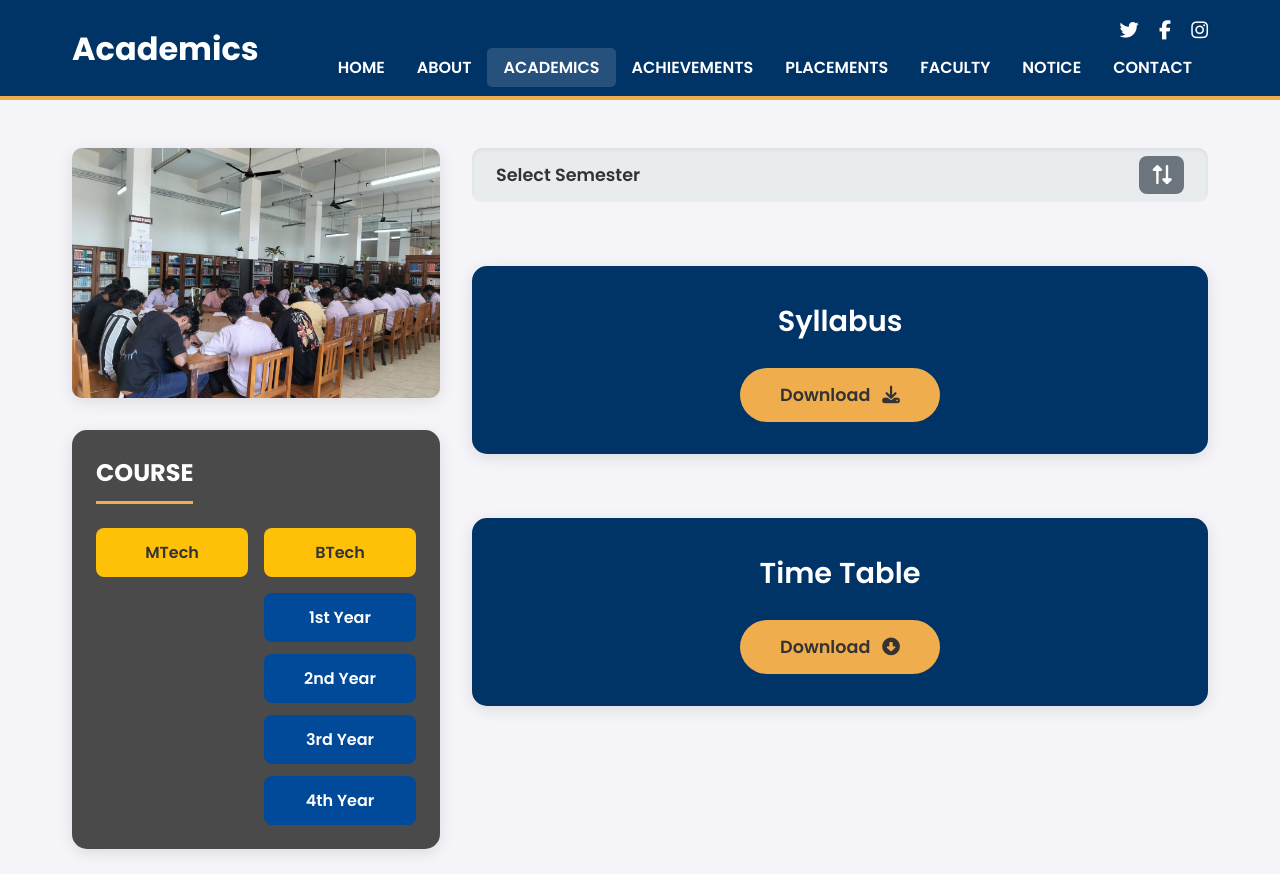
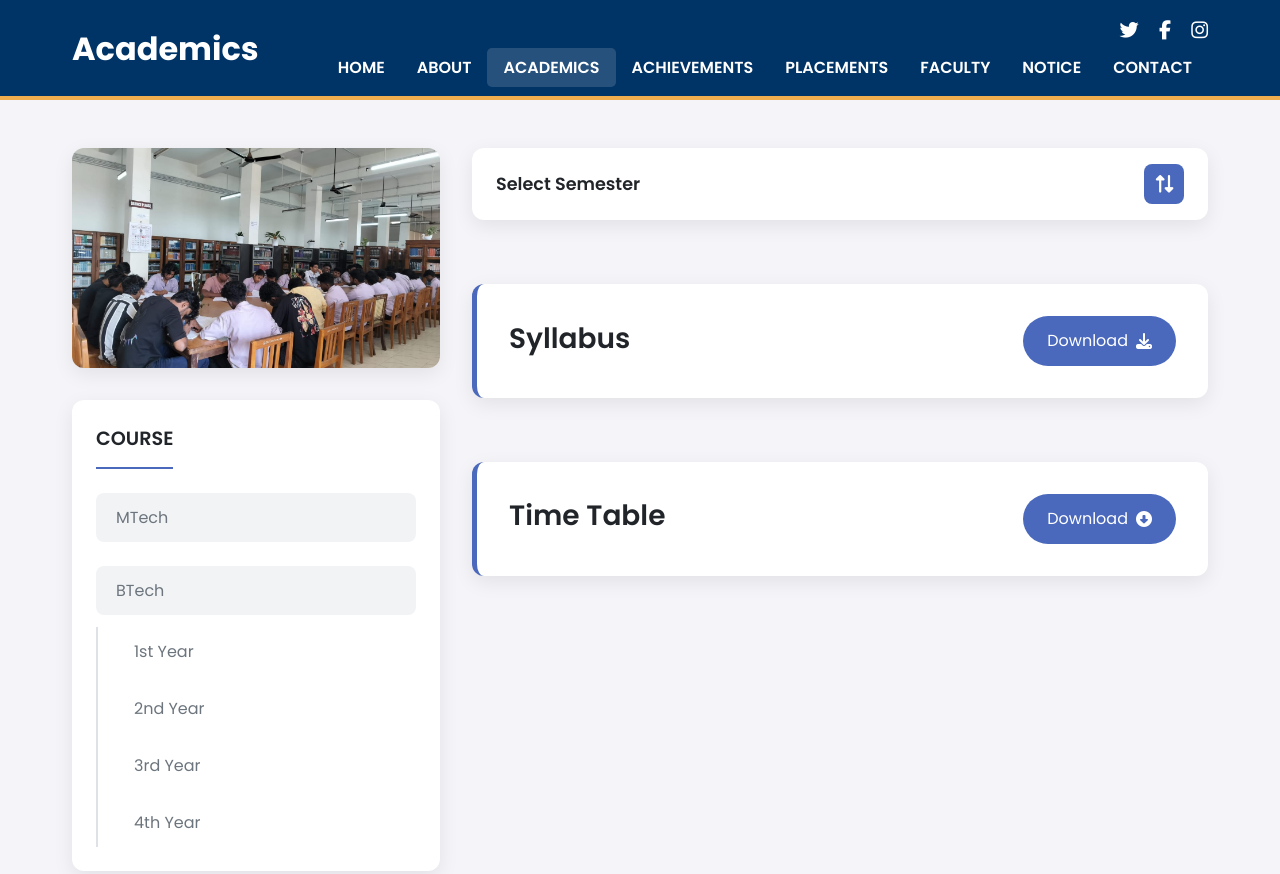
Before and after one commit to Adhithi-santhosh/dept_IT, a plain HTML site: page academics.html in a window 1280 px wide. Shown: the top 874 px of the page. Drawn offline with Linux system fonts and the light colour scheme.

Commit message:
fix:somes fixes in academic page

```diff
--- a/css/styles.css
+++ b/css/styles.css
@@ -11,7 +11,6 @@
    9.  NOTICE PAGE
    10. ACHIEVEMENTS PAGE
    11. CONTACT PAGE
-   12. RESPONSIVE DESIGN
 =================================================== */
 
 /* ===========================================
@@ -389,157 +388,210 @@ main {
     box-shadow: 0 2px 8px rgba(0, 0, 0, 0.2);
 }
 /* ===========================================
-   6. ACADEMICS PAGE
+   6. ACADEMICS PAGE (Modern Redesign)
 =========================================== */
+
+/* -- Color Palette for this Section -- */
+:root {
+    --academic-bg: #f8f9fa; /* Light gray page background */
+    --academic-card-bg: #ffffff; /* White for cards */
+    --academic-primary-text: #212529; /* Dark gray for text */
+    --academic-secondary-text: #6c757d; /* Lighter gray for secondary info */
+    --academic-accent: #4a69bd; /* A professional slate blue */
+    --academic-accent-dark: #3c5aa6; /* Darker blue for hover states */
+    --academic-border: #dee2e6; /* Light border color */
+    --academic-shadow: 0 6px 20px rgba(0, 0, 0, 0.08); /* Softer shadow */
+}
+
+/* -- Left Column Styling -- */
 .academics-left-image {
     width: 100%;
-    height: 250px;
+    height: 220px; /* Adjusted height for better proportion */
     object-fit: cover;
-    border-radius: 10px;
+    border-radius: 12px; /* Softer radius */
     display: block;
-    box-shadow: 0 4px 15px rgba(0, 0, 0, 0.1);
+    box-shadow: var(--academic-shadow);
     margin-bottom: 2rem;
 }
 
 .course-selector {
-    background-color: #4a4a4a;
+    background-color: var(--academic-card-bg);
     padding: 1.5rem;
-    border-radius: 15px;
-    box-shadow: 0 4px 15px rgba(0, 0, 0, 0.1);
+    border-radius: 12px;
+    box-shadow: var(--academic-shadow);
 }
 
 .course-selector h2 {
-    color: #fff;
-    font-weight: 700;
-    padding-bottom: 0.5rem;
+    color: var(--academic-primary-text);
+    font-weight: 600;
+    font-size: 1.2rem;
+    padding-bottom: 0.75rem;
     margin-bottom: 1.5rem;
-    border-bottom: 3px solid #f0ad4e;
+    border-bottom: 2px solid var(--academic-accent);
     display: inline-block;
 }
 
 .course-grid {
     display: flex;
-    gap: 1rem;
+    flex-direction: column; /* Stack course types vertically */
+    gap: 1.5rem;
 }
 
 .course-main {
     flex: 1;
     display: flex;
     flex-direction: column;
-    align-items: center;
+    align-items: flex-start; /* Left-align buttons */
 }
 
 .course-btn,
 .year-btn {
     border: none;
-    padding: 0.75rem 1rem;
+    padding: 0.75rem 1.25rem;
     width: 100%;
     border-radius: 8px;
     font-size: 1rem;
-    font-weight: 600;
+    font-weight: 500;
     cursor: pointer;
-    transition: transform 0.2s ease, box-shadow 0.2s ease;
+    transition: all 0.3s ease;
     font-family: 'Poppins', sans-serif;
+    text-align: left;
 }
 
-.course-btn:hover,
-.year-btn:hover {
-    transform: translateY(-3px);
-    box-shadow: 0 4px 10px rgba(0, 0, 0, 0.2);
+/* Style for non-active course buttons */
+.course-btn {
+    background-color: #f1f3f5;
+    color: var(--academic-secondary-text);
 }
 
-.course-btn {
-    background-color: #ffc107;
-    color: #333;
+/* Style for the currently active course button */
+.course-btn.active {
+    background-color: var(--academic-accent);
+    color: #fff;
+    box-shadow: 0 4px 12px rgba(74, 105, 189, 0.3);
+}
+
+.course-btn:hover:not(.active) {
+    background-color: #e9ecef;
+    color: var(--academic-primary-text);
 }
 
 .year-options {
-    margin-top: 1rem;
+    margin-top: 0.75rem;
     width: 100%;
     display: flex;
     flex-direction: column;
-    gap: 0.75rem;
+    gap: 0.5rem;
+    padding-left: 1rem; /* Indent year options */
+    border-left: 2px solid var(--academic-border);
 }
 
 .year-btn {
-    background-color: #004a99;
+    background-color: transparent;
+    color: var(--academic-secondary-text);
+}
+
+.year-btn:hover, .year-btn.active {
+    background-color: var(--academic-accent-dark);
     color: #fff;
 }
 
+
+/* -- Right Column Styling -- */
 .semester-selector {
     display: flex;
     justify-content: space-between;
     align-items: center;
-    background-color: #e9ecef;
-    padding: 0.5rem 1.5rem;
-    border-radius: 10px;
+    background-color: var(--academic-card-bg);
+    padding: 1rem 1.5rem;
+    border-radius: 12px;
     margin-bottom: 2rem;
-    box-shadow: inset 0 2px 4px rgba(0, 0, 0, 0.06);
+    box-shadow: var(--academic-shadow);
 }
 
 .semester-selector span {
     font-weight: 600;
-    color: #333;
+    color: var(--academic-primary-text);
     font-size: 1.1rem;
 }
 
 .semester-btn {
-    background-color: #6c757d;
+    background-color: var(--academic-accent);
     color: #fff;
     border: none;
     border-radius: 8px;
-    font-size: 1.2rem;
-    padding: 0.5rem 0.8rem;
+    font-size: 1.1rem;
+    width: 40px; /* Fixed size for a cleaner look */
+    height: 40px;
     cursor: pointer;
-    transition: background-color 0.3s ease;
+    transition: all 0.3s ease;
 }
 
 .semester-btn:hover {
-    background-color: #5a6268;
+    background-color: var(--academic-accent-dark);
+    transform: translateY(-2px);
 }
 
 .download-card {
-    background-color: #003366;
-    color: #fff;
+    background-color: var(--academic-card-bg);
+    color: var(--academic-primary-text);
     padding: 2rem;
-    border-radius: 15px;
-    box-shadow: 0 4px 15px rgba(0, 0, 0, 0.1);
+    border-radius: 12px;
+    box-shadow: var(--academic-shadow);
     display: flex;
-    flex-direction: column;
+    justify-content: space-between;
     align-items: center;
-    text-align: center;
     margin-bottom: 2rem;
+    border-left: 5px solid var(--academic-accent); /* Accent border */
+    transition: transform 0.3s ease, box-shadow 0.3s ease;
+}
+
+.download-card:hover {
+    transform: translateY(-5px);
+    box-shadow: 0 10px 25px rgba(0, 0, 0, 0.1);
 }
 
 .download-card:last-child {
     margin-bottom: 0;
 }
 
+/* Added a wrapper for text content for better layout control */
+.download-info {
+    text-align: left;
+}
+
 .download-card h3 {
-    font-size: 1.8rem;
+    font-size: 1.75rem;
     font-weight: 600;
-    margin-bottom: 1.5rem;
+    margin-top: 0;
+    margin-bottom: 0.25rem;
+}
+
+.download-card p {
+    margin: 0;
+    color: var(--academic-secondary-text);
+    font-size: 1rem;
 }
 
 .download-btn {
-    background-color: #f0ad4e;
-    color: #333;
+    background-color: var(--academic-accent);
+    color: #fff;
     text-decoration: none;
-    font-size: 1.1rem;
-    font-weight: 600;
-    padding: 0.8rem 2.5rem;
+    font-size: 1rem;
+    font-weight: 500;
+    padding: 0.75rem 1.5rem;
     border-radius: 50px;
     display: inline-flex;
     align-items: center;
-    gap: 0.75rem;
-    transition: transform 0.2s ease, background-color 0.2s ease;
+    gap: 0.5rem;
+    transition: background-color 0.3s ease, box-shadow 0.3s ease;
 }
 
 .download-btn:hover {
-    transform: scale(1.05);
-    background-color: #ffc107;
+    background-color: var(--academic-accent-dark);
+    box-shadow: 0 4px 15px rgba(74, 105, 189, 0.4);
+    transform: scale(1.03);
 }
-
 /* ===========================================
    7. FACULTY PAGE
 =========================================== */
@@ -1150,6 +1202,3 @@ main {
     background-color: #003366;
     color: #fff;
 }
-
-
-}
```
Also changed, not shown: about.html (+1 -1 lines), faculty.html (+1 -1 lines), index.html (+10 -0 lines).
